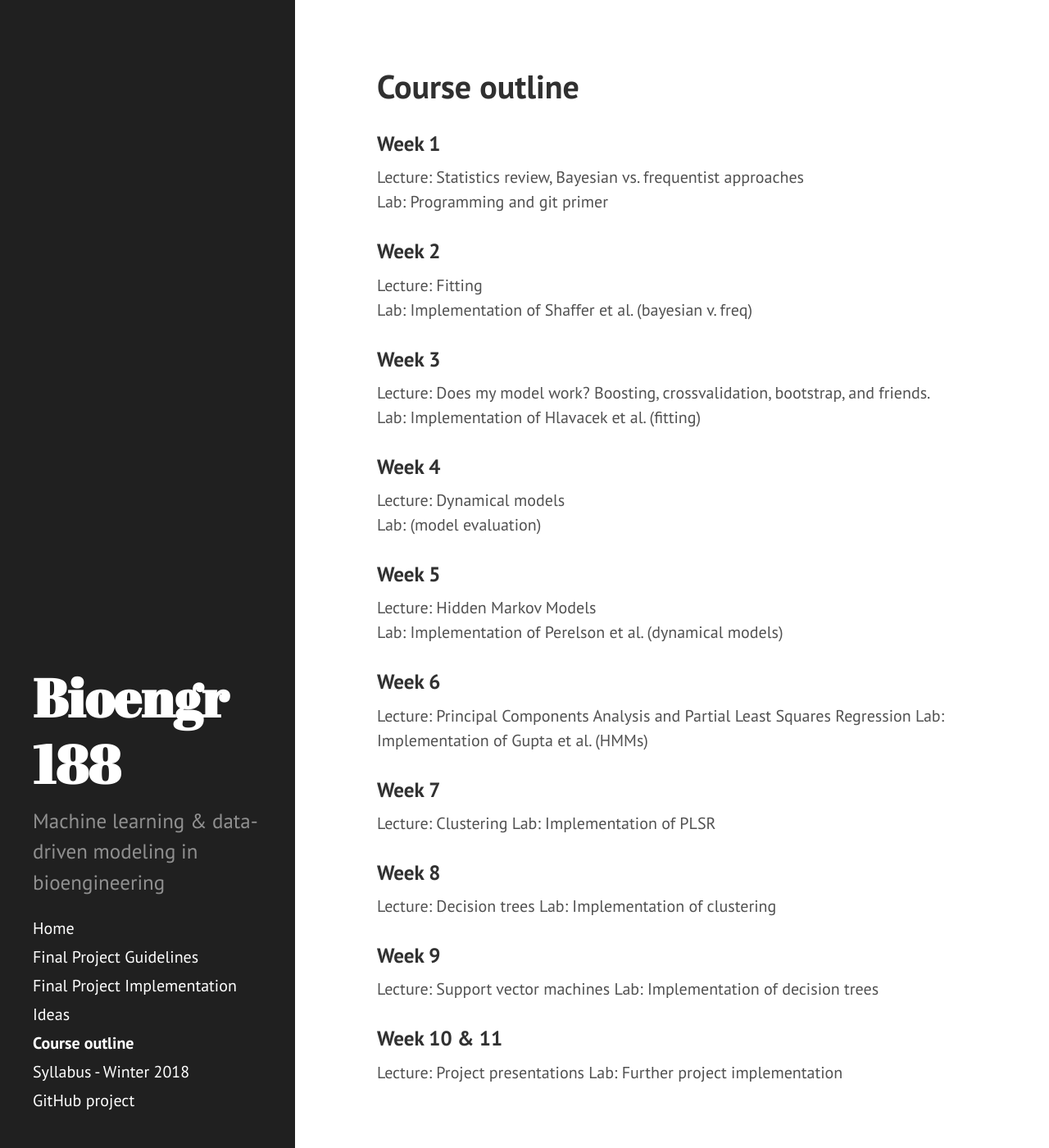
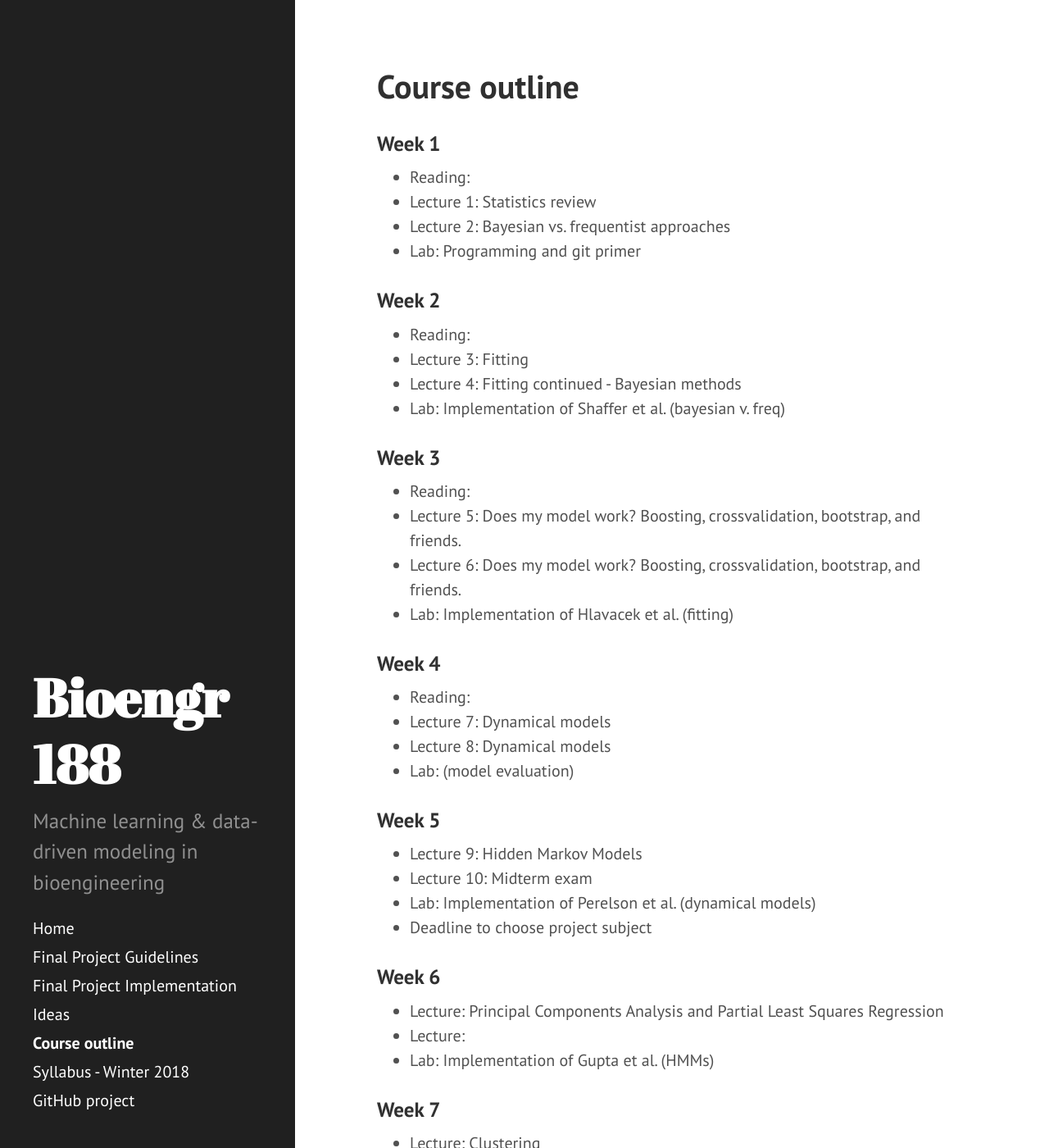
Before and after one commit to adprl14/bioe-ml-winter2018, a Jekyll site: the page built from outline.md, in a window 1280 px wide and 1400 px high. Shown: the whole window at 82% size. Built offline with Jekyll 4.4.1, drawn with Linux system fonts in a browser that asks for light colours; some of the changed text lies outside the part shown.

Commit message:
More detail in outline

```diff
--- a/outline.md
+++ b/outline.md
@@ -5,50 +5,64 @@ layout: page
 
 ### Week 1
 
-Lecture: Statistics review, Bayesian vs. frequentist approaches
-Lab: Programming and git primer
+- Reading:
+- Lecture 1: Statistics review
+- Lecture 2: Bayesian vs. frequentist approaches
+- Lab: Programming and git primer
 
 ### Week 2
 
-Lecture: Fitting
-Lab: Implementation of Shaffer et al. (bayesian v. freq)
+- Reading:
+- Lecture 3: Fitting
+- Lecture 4: Fitting continued - Bayesian methods
+- Lab: Implementation of Shaffer et al. (bayesian v. freq)
 
 ### Week 3
 
-Lecture: Does my model work? Boosting, crossvalidation, bootstrap, and friends.
-Lab: Implementation of Hlavacek et al. (fitting)
+- Reading:
+- Lecture 5: Does my model work? Boosting, crossvalidation, bootstrap, and friends.
+- Lecture 6: Does my model work? Boosting, crossvalidation, bootstrap, and friends.
+- Lab: Implementation of Hlavacek et al. (fitting)
 
 ### Week 4
 
-Lecture: Dynamical models
-Lab: (model evaluation)
+- Reading:
+- Lecture 7: Dynamical models
+- Lecture 8: Dynamical models
+- Lab: (model evaluation)
 
 ### Week 5
 
-Lecture: Hidden Markov Models
-Lab: Implementation of Perelson et al. (dynamical models)
+- Lecture 9: Hidden Markov Models
+- Lecture 10: Midterm exam
+- Lab: Implementation of Perelson et al. (dynamical models)
+- Deadline to choose project subject
 
 ### Week 6
 
-Lecture: Principal Components Analysis and Partial Least Squares Regression
-Lab: Implementation of Gupta et al. (HMMs)
+- Lecture: Principal Components Analysis and Partial Least Squares Regression
+- Lecture:
+- Lab: Implementation of Gupta et al. (HMMs)
 
 ### Week 7
 
-Lecture: Clustering
-Lab: Implementation of PLSR
+- Lecture: Clustering
+- Lecture:
+- Lab: Implementation of PLSR
 
 ### Week 8
 
-Lecture: Decision trees
-Lab: Implementation of clustering
+- Lecture: Decision trees
+- Lecture:
+- Lab: Implementation of clustering
 
 ### Week 9
 
-Lecture: Support vector machines
-Lab: Implementation of decision trees
+- Lecture: Support vector machines
+- Lecture:
+- Lab: Implementation of decision trees
 
-### Week 10 & 11
+### Week 10
 
-Lecture: Project presentations
-Lab: Further project implementation
+- Lecture: Project presentations
+- Lab: Further project implementation
```
